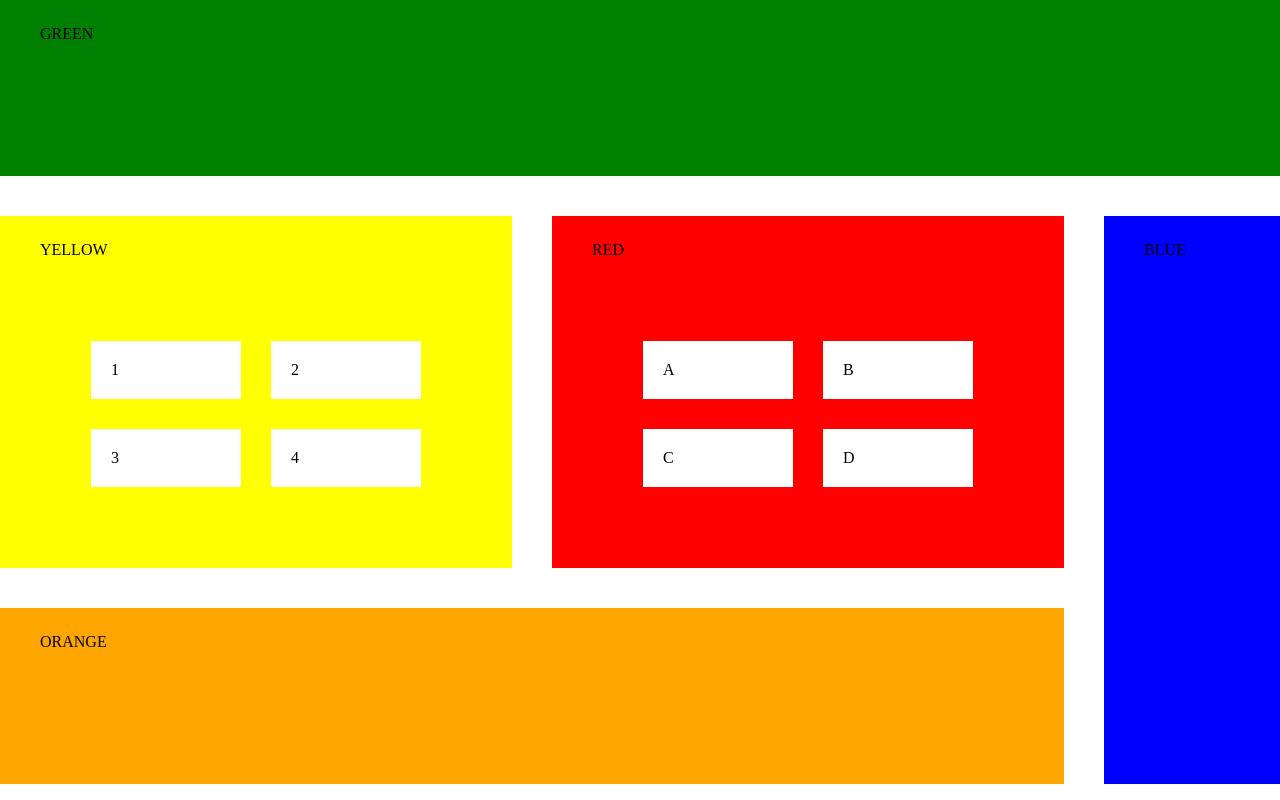
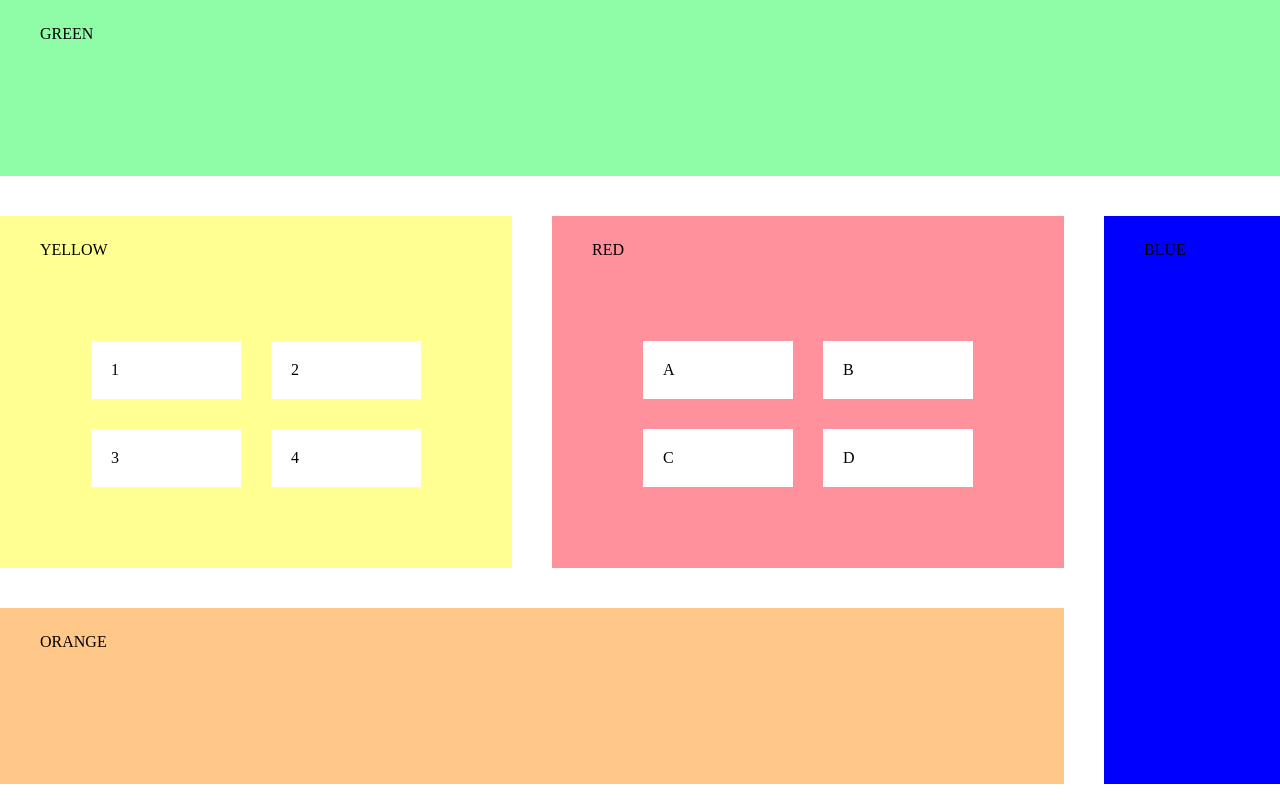
Before and after one commit to cicciocara/esercizi-corso, a plain HTML site: page css/esercizio-7/index.html in a window 1280 px wide. Drawn offline with Linux system fonts and the light colour scheme.

Commit message:
fix: adding bg-colors

```diff
--- a/css/esercizio-7/start.css
+++ b/css/esercizio-7/start.css
@@ -19,13 +19,13 @@ body{
 
 #green{
     grid-area: header;
-    background-color: green;
+    background-color: #8ffda7;
 }
 
 /* LEFT-CENTRAL */
 #yellow{
     grid-area: left-central;
-    background-color: yellow;
+    background-color: #ffff92;
     display: grid;
 }
 
@@ -33,7 +33,7 @@ body{
 
 #red{
     grid-area: right-central;
-    background-color: red;
+    background-color: #ff919c;
     display: grid;
 }
 
@@ -87,7 +87,7 @@ li:last-child{
 /* FOOTER */
 #orange{
     grid-area: footer;
-    background-color: orange;
+    background-color: #ffc788;
 }
 
 /* ELEMENT-PADDING */
```
